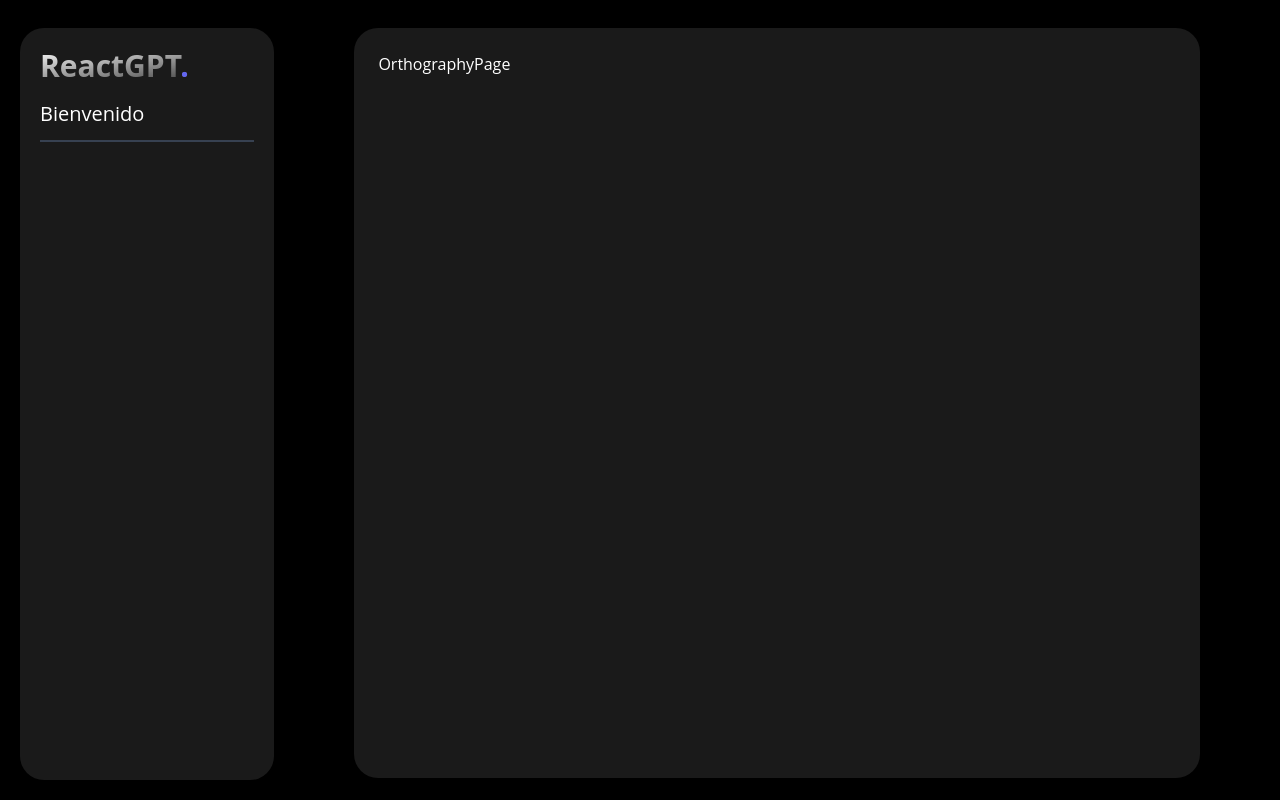
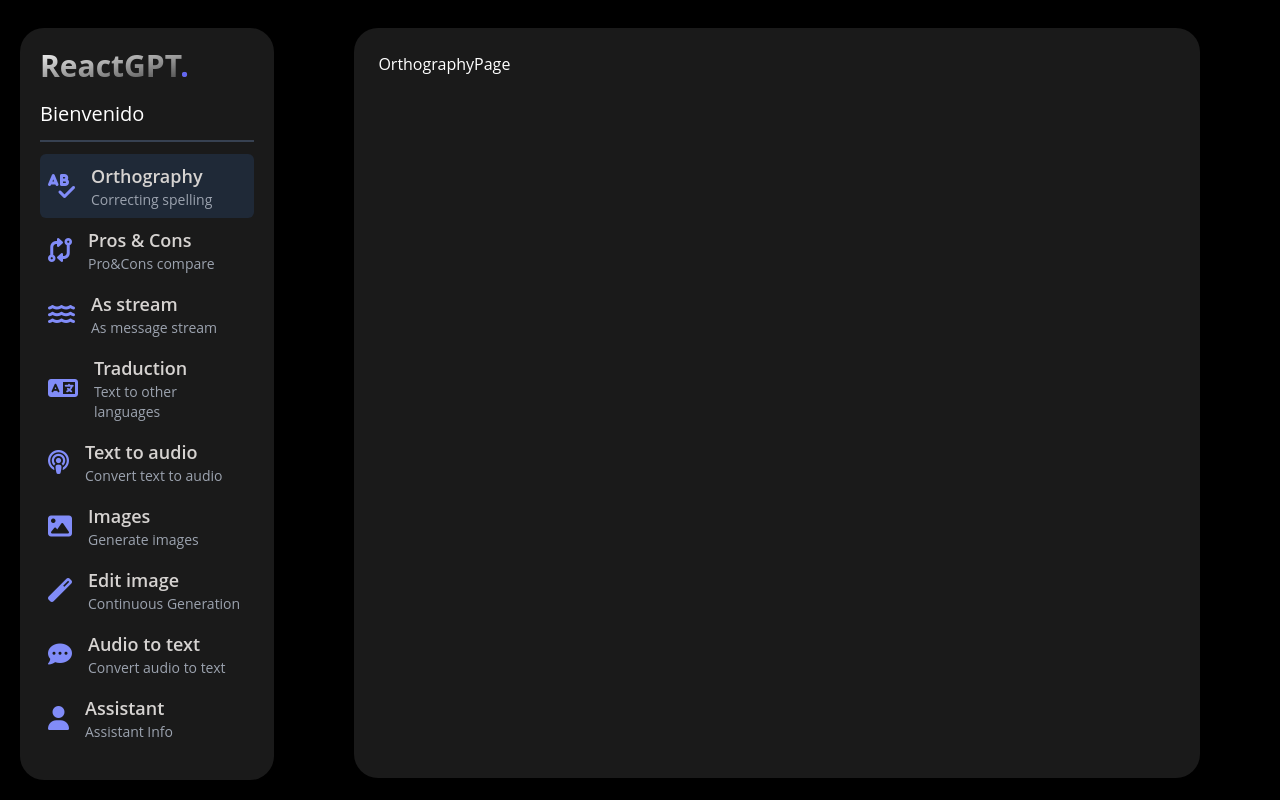
Before and after one commit to JoseAlbDR/ReactGPT, a React (Vite) app: page /orthography in a window 1280 px wide. Built offline with nearby package versions, Linux system fonts and the light colour scheme.

Commit message:
feat: menu with menu items done in DashboardLayout

```diff
--- a/src/presentation/layouts/DashboardLayout.tsx
+++ b/src/presentation/layouts/DashboardLayout.tsx
@@ -1,4 +1,5 @@
-import { Outlet } from 'react-router-dom';
+import { NavLink, Outlet } from 'react-router-dom';
+import { menuRoutes } from '../router/router';
 
 export const DashboardLayout = () => {
   return (
@@ -11,7 +12,25 @@ export const DashboardLayout = () => {
 
         <div className="border-gray-700 border my-3" />
 
-        {/* Opciones del menú */}
+        {menuRoutes.map((item) => (
+          <NavLink
+            key={item.to}
+            to={item.to}
+            className={({ isActive }) =>
+              isActive
+                ? 'flex justify-center items-center bg-gray-800 rounded-md p-2 transition-colors'
+                : 'flex justify-center items-center hover:bg-gray-800 rounded-md p-2 transition-colors'
+            }
+          >
+            <i className={`${item.icon} text-2xl mr-4 text-indigo-400`}></i>
+            <div className="flex flex-col flex-grow">
+              <span className="text-stone-300 text-lg font-semibold">
+                {item.title}
+              </span>
+              <span className="text-gray-400 text-sm">{item.description}</span>
+            </div>
+          </NavLink>
+        ))}
       </nav>
 
       <section className="mx-3 sm:mx-20 flex flex-col w-full h-[calc(100vh-50px)]  bg-white bg-opacity-10 p-5 rounded-3xl">
```
